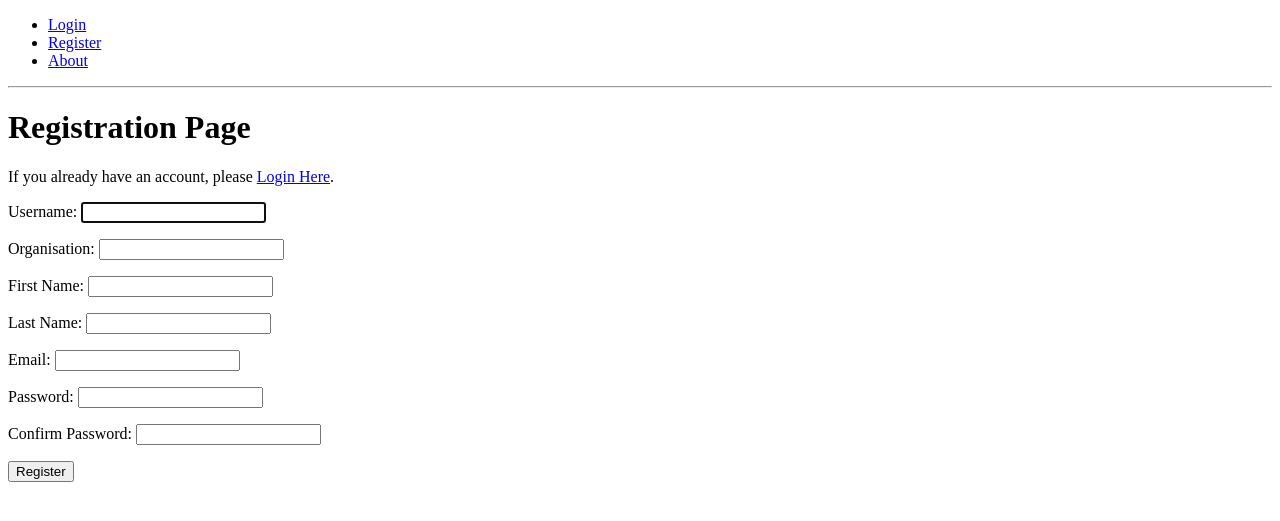
After one commit to michael-leese/charityfund, a Django app: page /accounts/register/ in a window 1280 px wide. The commit adds this page. Shown: the top 521 px of the page. Run offline with Django 3.2, Linux system fonts and the light colour scheme.

Commit message:
add registration page, form and validation

```diff
--- a/accounts/forms.py
+++ b/accounts/forms.py
@@ -1,6 +1,42 @@
 from django import forms
+from django.contrib.auth.models import User
+from django.contrib.auth.forms import UserCreationForm
+from django.core.exceptions import ValidationError
+
 
 #Login Form
 class UserLoginForm(forms.Form):
     username = forms.CharField()
     password = forms.CharField(widget=forms.PasswordInput)
+
+#User Registration Form
+class UserRegistrationForm(UserCreationForm):
+    username = forms.CharField(label='Username', required=True)
+    organisation = forms.CharField(label='Organisation', required=False)
+    firstname = forms.CharField(label='First Name', required=True)
+    lastname = forms.CharField(label='Last Name', required=True)
+    email = forms.EmailField(label='Email', required=True)
+    password1 = forms.CharField(label='Password', widget=forms.PasswordInput)
+    password2 = forms.CharField(label='Confirm Password', widget=forms.PasswordInput)
+
+    class Meta:
+        model = User
+        fields = ['username', 'organisation', 'firstname', 'lastname', 'email', 'password1', 'password2']
+
+    def clean_email(self):
+        email = self.cleaned_data.get('email')
+        username = self.cleaned_data.get('username')
+        if User.objects.filter(email=email).exclude(username=username):
+            raise forms.ValidationError(u'Email address must be unique')
+        return email
+
+    def clean_password2(self):
+        password1 = self.cleaned_data.get('password1')
+        password2 = self.cleaned_data.get('password2')
+
+        if not password1 or not password2:
+            raise ValidationError("Please confirm your password")
+
+        if password1 != password2:
+            raise ValidationError("Passwords do not match!")
+        return password2
--- /dev/null
+++ b/accounts/templates/registration.html
@@ -0,0 +1,16 @@
+{% extends 'base.html' %}
+
+{% block page_title %}Register{% endblock %}
+
+{% block page_header %}Registration Page{% endblock %}
+
+{% block page_contents %}
+<p>If you already have an account, please <a href="{% url 'login' %}">Login Here</a>.</p>
+
+    <form method="POST">
+        {% csrf_token %}
+        {{ register_form.as_p }}
+        <button type="submit">Register</button>
+    </form>
+
+{% endblock %}
--- a/accounts/views.py
+++ b/accounts/views.py
@@ -1,7 +1,7 @@
 from django.shortcuts import render, HttpResponse, redirect, reverse
 from django.contrib import auth, messages
 from django.contrib.auth.decorators import login_required
-from accounts.forms import UserLoginForm
+from accounts.forms import UserLoginForm, UserRegistrationForm
 # Create your views here.
 #Return the index page
 def index(request):
@@ -35,3 +35,25 @@ def login(request):
     else:
         login_form = UserLoginForm()
     return render(request, "login.html", {"login_form": login_form})
+
+#return the registration page
+def register_user(request):
+    if request.user.is_authenticated:
+        return redirect(reverse('index'))
+
+    if request.method == "POST":
+        register_form = UserRegistrationForm(request.POST)
+
+        if register_form.is_valid():
+            register_form.save()
+            user = auth.authenticate(username=request.POST['username'],
+                                    password=request.POST['password1'])
+            if user:
+                auth.login(user=user, request=request)
+                messages.success(request, "You have successfully registered")
+                return redirect(reverse('index'))
+            else:
+                messages.error(request, "Unable to register at this time.")
+    else:
+        register_form = UserRegistrationForm()
+    return render(request, 'registration.html', {"register_form": register_form})
--- a/charity_fund/urls.py
+++ b/charity_fund/urls.py
@@ -15,11 +15,12 @@ Including another URLconf
 """
 from django.conf.urls import url, include
 from django.contrib import admin
-from accounts.views import index, logout, login
+from accounts.views import index, logout, login, register_user
 
 urlpatterns = [
     url(r'^admin/', admin.site.urls),
     url(r'^$', index, name='index'),
     url(r'^accounts/logout/$', logout, name="logout"),
     url(r'^accounts/login/$', login, name="login"),
+    url(r'^accounts/register/$', register_user, name="register"),
 ]
--- a/templates/base.html
+++ b/templates/base.html
@@ -14,7 +14,7 @@
             <li><a href="{% url 'logout' %}">Logout</a></li>
         {% else %}
             <li><a href="{% url 'login' %}">Login</a></li>
-            <li><a href="#">Register</a></li>
+            <li><a href="{% url 'register' %}">Register</a></li>
         {% endif %}
             <li><a href="#">About</a></li>
         </ul>
```
